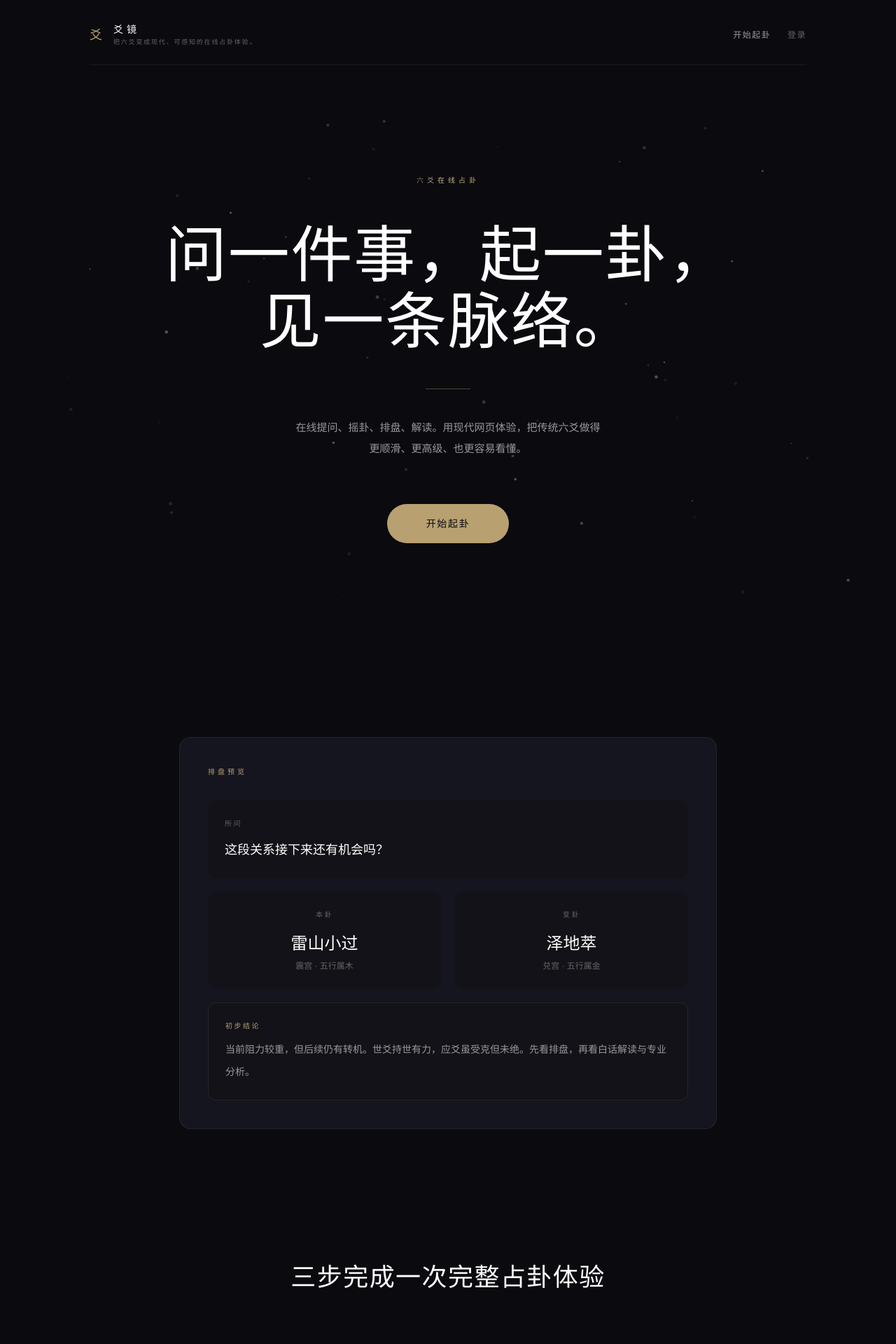
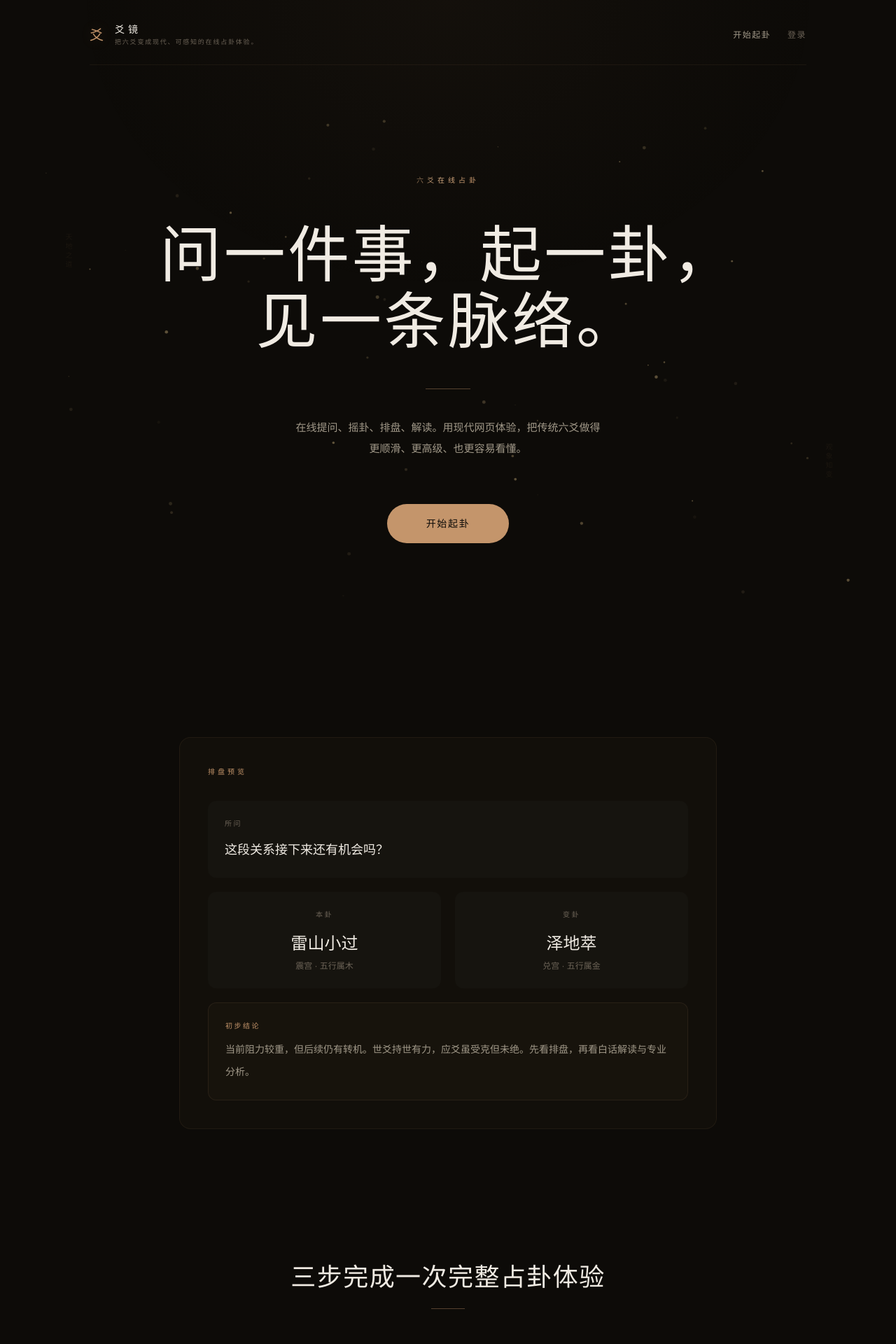
Before and after one commit to chancelu/liuyao, a Next.js app in the folder liuyao-web/: page / in a window 1280 px wide. Shown: the top 1920 px of the page at 70% size. Built offline with nearby package versions, Linux system fonts and the light colour scheme; no server answers.

Commit message:
docs: Yarrow design v2 spec - eastern mysticism + minimalism overhaul

```diff
--- a/liuyao-web/src/app/cast/ritual/page.tsx
+++ b/liuyao-web/src/app/cast/ritual/page.tsx
@@ -7,7 +7,7 @@ import { RitualClient } from '@/components/cast/ritual-client';
 export default function RitualPage() {
   return (
     <SiteShell>
-      <Suspense fallback={<div className="text-sm text-stone-400">正在载入摇卦页…</div>}>
+      <Suspense fallback={<div className="text-sm text-[var(--text-dim)]">正在载入摇卦页…</div>}>
         <RitualClient />
       </Suspense>
     </SiteShell>
--- a/liuyao-web/src/app/globals.css
+++ b/liuyao-web/src/app/globals.css
@@ -1,31 +1,34 @@
 @import "tailwindcss";
 
 /* ════════════════════════════════════════════════
-   MINIMAL LUXURY DESIGN SYSTEM
-   Inspired by Co-Star, Cartier, Hermès
-   High contrast · Bold typography · Restrained color
+   EASTERN MYSTICISM DESIGN SYSTEM
+   暖调深色 · 古铜金 · 水墨意境 · 极简克制
    ════════════════════════════════════════════════ */
 
 :root {
-  /* ═══ Background tiers ═══ */
-  --bg-deep:       #0A0A0F;
-  --bg-mid:        #0E0E14;
-  --bg-elevated:   #121218;
-  --bg-card:       #151520;
-  --bg-card-hover: #1A1A25;
+  /* ═══ Background tiers — warm dark ═══ */
+  --bg-deep:       #0D0B08;
+  --bg-mid:        #12100C;
+  --bg-elevated:   #16140F;
+  --bg-card:       rgba(196, 149, 107, 0.03);
+  --bg-card-hover: rgba(196, 149, 107, 0.06);
 
-  /* ═══ Text tiers — high contrast ═══ */
-  --text-primary:   #FFFFFF;
-  --text-secondary: #F5F5F5;
-  --text-muted:     #999999;
-  --text-dim:       #666666;
+  /* ═══ Text tiers — warm white ═══ */
+  --text-primary:   #F0EBE3;
+  --text-secondary: #E8E0D4;
+  --text-muted:     #A09888;
+  --text-dim:       #6B6256;
 
-  /* ═══ Accent: Low-saturation gold ═══ */
-  --gold:          #B8A070;
-  --gold-light:    #CCBA8E;
-  --gold-dim:      rgba(184, 160, 112, 0.40);
+  /* ═══ Accent: 古铜金 ═══ */
+  --gold:          #C4956B;
+  --gold-light:    #D4AB82;
+  --gold-dim:      rgba(196, 149, 107, 0.40);
 
-  /* ═══ Accent 2: Cool blue (used sparingly) ═══ */
+  /* ═══ Accent 2: 朱砂红 (极少量) ═══ */
+  --cinnabar:      #8B3A3A;
+  --cinnabar-dim:  rgba(139, 58, 58, 0.30);
+
+  /* ═══ Legacy alias ═══ */
   --blue:          #7A9EC0;
 
   /* ═══ Functional ═══ */
@@ -35,8 +38,8 @@
   /* ═══ Semantic tokens ═══ */
   --foreground:  var(--text-primary);
   --background:  var(--bg-deep);
-  --border:      rgba(255, 255, 255, 0.06);
-  --border-hover: rgba(255, 255, 255, 0.12);
+  --border:      rgba(196, 149, 107, 0.08);
+  --border-hover: rgba(196, 149, 107, 0.18);
 }
 
 @theme inline {
@@ -61,52 +64,53 @@ body {
 a { text-decoration: none; }
 
 ::selection {
-  background: rgba(184, 160, 112, 0.30);
-  color: #fff;
+  background: rgba(196, 149, 107, 0.25);
+  color: var(--text-primary);
 }
 
 /* ════════════════════════════════════════════════
-   CARD SYSTEM — Solid, visible, no blur
+   CARD SYSTEM — Glass-morphism (克制)
    ════════════════════════════════════════════════ */
 .card-solid {
   background: var(--bg-card);
-  border: 1px solid rgba(255, 255, 255, 0.06);
-  transition: border-color 300ms ease, transform 300ms ease, box-shadow 300ms ease;
+  border: 1px solid rgba(196, 149, 107, 0.08);
+  border-radius: 14px;
+  transition: border-color 400ms ease, box-shadow 400ms ease;
 }
 
 .card-solid:hover {
-  border-color: rgba(255, 255, 255, 0.12);
-  transform: translateY(-1px);
-  box-shadow: 0 4px 20px rgba(0, 0, 0, 0.2);
+  border-color: rgba(196, 149, 107, 0.15);
+  box-shadow: 0 4px 24px rgba(196, 149, 107, 0.06);
 }
 
 /* Gold-accent card */
 .card-gold {
-  background: var(--bg-card);
-  border: 1px solid rgba(184, 160, 112, 0.15);
-  transition: border-color 300ms ease, transform 300ms ease, box-shadow 300ms ease;
+  background: rgba(196, 149, 107, 0.04);
+  border: 1px solid rgba(196, 149, 107, 0.12);
+  border-radius: 14px;
+  transition: border-color 400ms ease, box-shadow 400ms ease;
 }
 
 .card-gold:hover {
-  border-color: rgba(184, 160, 112, 0.30);
-  transform: translateY(-1px);
-  box-shadow: 0 4px 20px rgba(184, 160, 112, 0.06);
+  border-color: rgba(196, 149, 107, 0.25);
+  box-shadow: 0 4px 28px rgba(196, 149, 107, 0.08);
 }
 
 /* ════════════════════════════════════════════════
-   BUTTON SYSTEM — Clean, high contrast
+   BUTTON SYSTEM — Clean, warm
    ════════════════════════════════════════════════ */
 .btn-primary {
   background: var(--gold);
   color: var(--bg-deep);
   font-family: var(--font-noto-serif-sc), Georgia, serif;
-  font-weight: 400;
+  font-weight: 500;
   letter-spacing: 0.12em;
-  transition: background 300ms ease, transform 150ms ease;
+  transition: background 300ms ease, transform 150ms ease, box-shadow 300ms ease;
 }
 
 .btn-primary:hover {
   background: var(--gold-light);
+  box-shadow: 0 0 20px rgba(196, 149, 107, 0.25);
 }
 
 .btn-primary:active {
@@ -115,22 +119,22 @@ a { text-decoration: none; }
 
 .btn-secondary {
   background: transparent;
-  border: 1px solid rgba(255, 255, 255, 0.15);
+  border: 1px solid rgba(196, 149, 107, 0.15);
   color: var(--text-muted);
   letter-spacing: 0.06em;
   transition: all 300ms ease;
 }
 
 .btn-secondary:hover {
-  border-color: rgba(255, 255, 255, 0.30);
-  color: var(--text-primary);
+  border-color: rgba(196, 149, 107, 0.35);
+  color: var(--gold);
 }
 
 /* ════════════════════════════════════════════════
    ANIMATIONS — Few and purposeful
    ════════════════════════════════════════════════ */
 @keyframes fadeInUp {
-  from { opacity: 0; transform: translateY(20px); }
+  from { opacity: 0; transform: translateY(16px); }
   to { opacity: 1; transform: translateY(0); }
 }
 
@@ -161,12 +165,12 @@ a { text-decoration: none; }
 
 @keyframes slowDrift {
   0%, 100% { transform: translateY(0) scale(1); opacity: 0.03; }
-  50% { transform: translateY(-8px) scale(1.02); opacity: 0.06; }
+  50% { transform: translateY(-6px) scale(1.01); opacity: 0.05; }
 }
 
 @keyframes pulseGlow {
-  0%, 100% { box-shadow: 0 0 0 rgba(184, 160, 112, 0); }
-  50% { box-shadow: 0 0 12px rgba(184, 160, 112, 0.15); }
+  0%, 100% { box-shadow: 0 0 0 rgba(196, 149, 107, 0); }
+  50% { box-shadow: 0 0 12px rgba(196, 149, 107, 0.12); }
 }
 
 .animate-coin-shake {
@@ -201,11 +205,11 @@ a { text-decoration: none; }
 .delay-600 { animation-delay: 600ms; }
 
 /* ════════════════════════════════════════════════
-   DIVIDERS — Simple gold line
+   DIVIDERS — Gold ink stroke
    ════════════════════════════════════════════════ */
 .gold-divider {
   height: 1px;
-  background: linear-gradient(90deg, transparent, var(--gold-dim), transparent);
+  background: linear-gradient(90deg, transparent, rgba(196, 149, 107, 0.25), transparent);
 }
 
 /* ════════════════════════════════════════════════
@@ -215,12 +219,12 @@ a { text-decoration: none; }
 .yao-yin { display: flex; justify-content: center; gap: 14px; }
 
 /* ════════════════════════════════════════════════
-   SCROLLBAR — Minimal
+   SCROLLBAR — Warm, minimal
    ════════════════════════════════════════════════ */
-::-webkit-scrollbar { width: 4px; }
+::-webkit-scrollbar { width: 3px; }
 ::-webkit-scrollbar-track { background: transparent; }
-::-webkit-scrollbar-thumb { background: rgba(255, 255, 255, 0.08); border-radius: 2px; }
-::-webkit-scrollbar-thumb:hover { background: rgba(255, 255, 255, 0.15); }
+::-webkit-scrollbar-thumb { background: rgba(196, 149, 107, 0.12); border-radius: 2px; }
+::-webkit-scrollbar-thumb:hover { background: rgba(196, 149, 107, 0.25); }
 
 /* ════════════════════════════════════════════════
    TYPOGRAPHY HELPERS
@@ -229,8 +233,15 @@ a { text-decoration: none; }
 .text-gold { color: var(--gold); }
 .text-gold-light { color: var(--gold-light); }
 
+/* Vertical text ornament */
+.text-vertical {
+  writing-mode: vertical-rl;
+  text-orientation: upright;
+  letter-spacing: 0.3em;
+}
+
 /* ════════════════════════════════════════════════
-   ATMOSPHERE — Subtle depth & mysticism
+   ATMOSPHERE — Eastern mysticism depth
    ════════════════════════════════════════════════ */
 
 /* Radial gold glow for page tops */
@@ -240,12 +251,12 @@ a { text-decoration: none; }
 .glow-top::before {
   content: '';
   position: absolute;
-  top: -120px;
+  top: -150px;
   left: 50%;
   transform: translateX(-50%);
-  width: 600px;
-  height: 400px;
-  background: radial-gradient(ellipse, rgba(184, 160, 112, 0.06) 0%, transparent 70%);
+  width: 700px;
+  height: 450px;
+  background: radial-gradient(ellipse, rgba(196, 149, 107, 0.04) 0%, transparent 70%);
   pointer-events: none;
   z-index: 0;
 }
@@ -278,11 +289,11 @@ a { text-decoration: none; }
   top: 50%;
   left: 50%;
   transform: translate(-50%, -50%);
-  font-size: 280px;
-  color: rgba(184, 160, 112, 0.02);
+  font-size: 320px;
+  color: rgba(196, 149, 107, 0.015);
   pointer-events: none;
   z-index: 0;
-  animation: slowDrift 8s ease-in-out infinite;
+  animation: slowDrift 10s ease-in-out infinite;
 }
 
 /* ════════════════════════════════════════════════
@@ -294,7 +305,7 @@ a { text-decoration: none; }
   justify-content: center;
   gap: 16px;
   padding: 48px 0 32px;
-  color: rgba(184, 160, 112, 0.25);
+  color: rgba(196, 149, 107, 0.20);
   font-size: 11px;
   letter-spacing: 0.3em;
 }
@@ -304,8 +315,8 @@ a { text-decoration: none; }
   flex: 1;
   max-width: 120px;
   height: 1px;
-  background: linear-gradient(90deg, transparent, rgba(184, 160, 112, 0.2));
+  background: linear-gradient(90deg, transparent, rgba(196, 149, 107, 0.15));
 }
 .footer-decoration::after {
-  background: linear-gradient(90deg, rgba(184, 160, 112, 0.2), transparent);
+  background: linear-gradient(90deg, rgba(196, 149, 107, 0.15), transparent);
 }
--- a/liuyao-web/src/app/page.tsx
+++ b/liuyao-web/src/app/page.tsx
@@ -12,26 +12,30 @@ export default function HomePage() {
       <HomeTracker />
 
       {/* ═══════════════════════════════════════════
-          HERO — Full screen, centered, maximum whitespace
+          HERO — Eastern mysticism, massive whitespace
           ═══════════════════════════════════════════ */}
       <section className="hexagram-bg relative -mx-6 mb-48 flex min-h-[88vh] flex-col items-center justify-center px-6 text-center sm:-mx-12 sm:px-12 lg:-mx-16 lg:px-16">
         {/* Particle effect */}
         <ParticleBackground />
 
-        {/* Ambient glow blurs — multiple layers for depth */}
+        {/* Ambient glow — warm gold ink wash layers */}
         <div className="pointer-events-none absolute inset-0 overflow-hidden">
-          {/* Large warm center glow */}
-          <div className="absolute left-1/2 top-1/3 h-[600px] w-[600px] -translate-x-1/2 -translate-y-1/2 animate-slow-drift rounded-full bg-[rgba(184,160,112,0.05)] blur-[120px]" />
+          {/* Central warm glow */}
+          <div className="absolute left-1/2 top-1/3 h-[600px] w-[600px] -translate-x-1/2 -translate-y-1/2 animate-slow-drift rounded-full bg-[rgba(196,149,107,0.04)] blur-[120px]" />
           {/* Top-left gold accent */}
-          <div className="absolute -left-20 -top-20 h-[400px] w-[400px] rounded-full bg-[rgba(184,160,112,0.04)] blur-[100px]" style={{ animation: 'slowDrift 12s ease-in-out infinite' }} />
-          {/* Bottom-right cool blue */}
-          <div className="absolute -bottom-10 -right-10 h-[350px] w-[350px] rounded-full bg-[rgba(122,158,192,0.04)] blur-[90px]" style={{ animation: 'slowDrift 15s ease-in-out infinite reverse' }} />
-          {/* Mid-left subtle purple */}
-          <div className="absolute left-[10%] top-[60%] h-[300px] w-[300px] rounded-full bg-[rgba(160,130,200,0.03)] blur-[80px]" style={{ animation: 'slowDrift 10s ease-in-out infinite 2s' }} />
-          {/* Top-right warm glow */}
-          <div className="absolute right-[15%] top-[20%] h-[250px] w-[250px] rounded-full bg-[rgba(200,170,100,0.035)] blur-[70px]" style={{ animation: 'slowDrift 14s ease-in-out infinite 4s' }} />
+          <div className="absolute -left-20 -top-20 h-[400px] w-[400px] rounded-full bg-[rgba(196,149,107,0.03)] blur-[100px]" style={{ animation: 'slowDrift 12s ease-in-out infinite' }} />
+          {/* Bottom-right subtle cinnabar */}
+          <div className="absolute -bottom-10 -right-10 h-[300px] w-[300px] rounded-full bg-[rgba(139,58,58,0.02)] blur-[90px]" style={{ animation: 'slowDrift 15s ease-in-out infinite reverse' }} />
           {/* Center-bottom deep gold */}
-          <div className="absolute bottom-[20%] left-[40%] h-[500px] w-[500px] rounded-full bg-[rgba(184,160,112,0.03)] blur-[140px]" style={{ animation: 'slowDrift 18s ease-in-out infinite 1s' }} />
+          <div className="absolute bottom-[20%] left-[40%] h-[500px] w-[500px] rounded-full bg-[rgba(196,149,107,0.025)] blur-[140px]" style={{ animation: 'slowDrift 18s ease-in-out infinite 1s' }} />
+        </div>
+
+        {/* Vertical side ornament — 竖排点缀 */}
+        <div className="pointer-events-none absolute left-6 top-1/4 hidden text-vertical text-[10px] tracking-[0.5em] text-[rgba(196,149,107,0.08)] lg:block">
+          天地之道
+        </div>
+        <div className="pointer-events-none absolute right-6 bottom-1/4 hidden text-vertical text-[10px] tracking-[0.5em] text-[rgba(196,149,107,0.08)] lg:block">
+          观象知变
         </div>
 
         {/* Label */}
@@ -39,8 +43,8 @@ export default function HomePage() {
           <span className="shimmer-gold text-[10px] tracking-[0.5em] uppercase">六爻在线占卦</span>
         </div>
 
-        {/* Main title — huge, light weight */}
-        <h1 className="animate-fade-in-up delay-100 relative z-10 max-w-4xl font-display text-[3rem] leading-[1.12] font-extralight tracking-[0.02em] text-white sm:text-[4rem] lg:text-[5.5rem] lg:leading-[1.08]">
+        {/* Main title */}
+        <h1 className="animate-fade-in-up delay-100 relative z-10 max-w-4xl font-display text-[3rem] leading-[1.12] font-extralight tracking-[0.04em] text-[var(--text-primary)] sm:text-[4rem] lg:text-[5.5rem] lg:leading-[1.08]">
           {messages.home.heroTitle}
         </h1>
 
@@ -58,36 +62,34 @@ export default function HomePage() {
             {messages.home.primaryCta}
           </Link>
         </div>
-
-
       </section>
 
       {/* ═══════════════════════════════════════════
           PREVIEW — Specimen card
           ═══════════════════════════════════════════ */}
       <section className="mx-auto mb-48 max-w-3xl">
-        <div className="overflow-hidden rounded-2xl border border-[rgba(255,255,255,0.06)] bg-[var(--bg-card)] p-10">
+        <div className="overflow-hidden rounded-2xl border border-[rgba(196,149,107,0.08)] bg-[var(--bg-card)] p-10">
           <div className="mb-8 flex items-center justify-between">
             <span className="text-[10px] tracking-[0.4em] text-[var(--gold)] uppercase">排盘预览</span>
           </div>
           <div className="space-y-5">
             <div className="rounded-xl bg-[var(--bg-elevated)] p-6">
               <div className="text-[10px] tracking-[0.25em] text-[var(--text-dim)] uppercase">所问</div>
-              <div className="mt-3 font-display text-lg leading-8 text-white">这段关系接下来还有机会吗？</div>
+              <div className="mt-3 font-display text-lg leading-8 text-[var(--text-primary)]">这段关系接下来还有机会吗？</div>
             </div>
             <div className="grid grid-cols-2 gap-5">
               <div className="rounded-xl bg-[var(--bg-elevated)] p-6 text-center">
                 <div className="text-[10px] tracking-[0.25em] text-[var(--text-dim)] uppercase">本卦</div>
-                <div className="mt-4 font-display text-2xl font-extralight text-white">雷山小过</div>
+                <div className="mt-4 font-display text-2xl font-extralight text-[var(--text-primary)]">雷山小过</div>
                 <div className="mt-2 text-xs text-[var(--text-dim)]">震宫 · 五行属木</div>
               </div>
               <div className="rounded-xl bg-[var(--bg-elevated)] p-6 text-center">
                 <div className="text-[10px] tracking-[0.25em] text-[var(--text-dim)] uppercase">变卦</div>
-                <div className="mt-4 font-display text-2xl font-extralight text-white">泽地萃</div>
+                <div className="mt-4 font-display text-2xl font-extralight text-[var(--text-primary)]">泽地萃</div>
                 <div className="mt-2 text-xs text-[var(--text-dim)]">兑宫 · 五行属金</div>
               </div>
             </div>
-            <div className="rounded-xl border border-[rgba(184,160,112,0.12)] bg-[var(--bg-elevated)] p-6">
+            <div className="rounded-xl border border-[rgba(196,149,107,0.10)] bg-[rgba(196,149,107,0.03)] p-6">
               <div className="mb-2 text-[10px] tracking-[0.25em] text-[var(--gold)] uppercase">初步结论</div>
               <p className="text-sm leading-8 text-[var(--text-muted)]">
                 当前阻力较重，但后续仍有转机。世爻持世有力，应爻虽受克但未绝。先看排盘，再看白话解读与专业分析。
@@ -102,38 +104,38 @@ export default function HomePage() {
           ═══════════════════════════════════════════ */}
       <section id="how-it-works" className="mb-48">
         <div className="mb-20 text-center">
-          <h2 className="font-display text-3xl font-extralight tracking-[0.04em] text-white lg:text-4xl">{messages.home.stepsTitle}</h2>
+          <h2 className="font-display text-3xl font-extralight tracking-[0.04em] text-[var(--text-primary)] lg:text-4xl">{messages.home.stepsTitle}</h2>
+          <div className="mx-auto mt-6 h-px w-12 bg-[var(--gold-dim)]" />
         </div>
-        <div className="grid gap-px overflow-hidden rounded-2xl border border-[rgba(255,255,255,0.06)] md:grid-cols-3">
+        <div className="grid gap-px overflow-hidden rounded-2xl border border-[rgba(196,149,107,0.08)] md:grid-cols-3">
           {messages.home.steps.map((step, index) => (
             <div
               key={step.title}
-              className="bg-[var(--bg-card)] p-10"
+              className="bg-[var(--bg-card)] p-10 transition-colors duration-300 hover:bg-[rgba(196,149,107,0.05)]"
             >
               <div className="mb-6 text-[11px] tracking-[0.4em] text-[var(--gold)] uppercase">0{index + 1}</div>
-              <div className="mb-4 font-display text-lg font-light text-white">{step.title}</div>
+              <div className="mb-4 font-display text-lg font-light text-[var(--text-primary)]">{step.title}</div>
               <p className="text-sm leading-8 text-[var(--text-muted)]">{step.description}</p>
             </div>
           ))}
         </div>
       </section>
 
-
-
       {/* ═══════════════════════════════════════════
           FAQ — Two-column, clean
           ═══════════════════════════════════════════ */}
       <section className="pb-16">
         <div className="mb-20 text-center">
-          <h2 className="font-display text-3xl font-extralight tracking-[0.04em] text-white lg:text-4xl">常见问题</h2>
+          <h2 className="font-display text-3xl font-extralight tracking-[0.04em] text-[var(--text-primary)] lg:text-4xl">常见问题</h2>
+          <div className="mx-auto mt-6 h-px w-12 bg-[var(--gold-dim)]" />
         </div>
         <div className="mx-auto grid max-w-4xl gap-5 md:grid-cols-2">
           {messages.home.faq.map((item) => (
             <div
               key={item.q}
-              className="rounded-2xl bg-[var(--bg-card)] p-8"
+              className="rounded-2xl border border-[rgba(196,149,107,0.08)] bg-[var(--bg-card)] p-8 transition-all duration-300 hover:border-[rgba(196,149,107,0.15)] hover:shadow-[0_4px_24px_rgba(196,149,107,0.05)]"
             >
-              <div className="mb-4 font-display text-sm text-white">{item.q}</div>
+              <div className="mb-4 font-display text-sm text-[var(--text-primary)]">{item.q}</div>
               <p className="text-sm leading-8 text-[var(--text-muted)]">{item.a}</p>
             </div>
           ))}
--- a/liuyao-web/src/components/site-shell.tsx
+++ b/liuyao-web/src/components/site-shell.tsx
@@ -9,21 +9,29 @@ const messages = getMessages();
 export function SiteShell({ children }: { children: React.ReactNode }) {
   return (
     <div className="relative min-h-screen bg-[var(--bg-deep)] text-[var(--text-secondary)]">
-      <div className="relative mx-auto flex min-h-screen max-w-6xl flex-col px-6 py-8 sm:px-12 lg:px-16">
+      {/* Ink wash atmosphere — top */}
+      <div className="pointer-events-none fixed inset-x-0 top-0 h-[500px] z-0"
+        style={{
+          background: 'radial-gradient(ellipse at 50% 0%, rgba(196,149,107,0.04) 0%, transparent 60%)',
+        }}
+      />
+
+      <div className="relative z-10 mx-auto flex min-h-screen max-w-6xl flex-col px-6 py-8 sm:px-12 lg:px-16">
         {/* Header */}
-        <header className="mb-16 flex items-center justify-between border-b border-[rgba(255,255,255,0.06)] pb-6">
+        <header className="mb-16 flex items-center justify-between border-b border-[rgba(196,149,107,0.08)] pb-6">
           <Link href="/" className="group flex items-center gap-4">
-            <span className="font-display text-lg text-[var(--gold)]">爻</span>
+            {/* Logo mark — cinnabar seal stamp feel */}
+            <span className="font-display text-xl text-[var(--gold)]" style={{ textShadow: '0 0 20px rgba(196,149,107,0.2)' }}>爻</span>
             <div>
-              <div className="font-display text-sm tracking-[0.35em] text-white uppercase">{messages.brand.name}</div>
+              <div className="font-display text-sm tracking-[0.35em] text-[var(--text-primary)] uppercase">{messages.brand.name}</div>
               <div className="text-[9px] tracking-[0.2em] text-[var(--text-dim)]">{messages.brand.tagline}</div>
             </div>
           </Link>
           <nav className="flex items-center gap-6 text-xs tracking-[0.12em] text-[var(--text-muted)]">
-            <Link href="/cast" className="transition-colors duration-200 hover:text-white">
+            <Link href="/cast" className="transition-colors duration-300 hover:text-[var(--gold)]">
               {messages.home.primaryCta}
             </Link>
-            <Suspense fallback={<Link href="/login" className="text-[var(--text-dim)] transition-colors duration-200 hover:text-white">登录</Link>}>
+            <Suspense fallback={<Link href="/login" className="text-[var(--text-dim)] transition-colors duration-300 hover:text-[var(--gold)]">登录</Link>}>
               <AuthNav />
             </Suspense>
           </nav>
@@ -31,10 +39,11 @@ export function SiteShell({ children }: { children: React.ReactNode }) {
         <main className="flex-1">{children}</main>
         <AutoCheckin />
         {/* Footer */}
-        <footer className="mt-32 border-t border-[rgba(255,255,255,0.06)] pt-8 pb-4">
+        <footer className="mt-32 border-t border-[rgba(196,149,107,0.08)] pt-8 pb-4">
           <div className="flex items-center justify-between text-[10px] tracking-[0.12em] text-[var(--text-dim)]">
             <span>© 2025 爻镜 YAOJING</span>
-            <span>六爻在线占卦</span>
+            <span className="text-vertical text-[8px] tracking-[0.4em] text-[rgba(196,149,107,0.15)] sm:hidden">六爻</span>
+            <span className="hidden sm:inline">六爻在线占卦</span>
           </div>
         </footer>
       </div>
```
Also changed, not shown: liuyao-web/src/app/cast/page.tsx (+11 -8 lines), liuyao-web/src/app/history/page.tsx (+4 -4 lines), liuyao-web/src/app/login/login-content.tsx (+14 -14 lines), liuyao-web/src/components/history/history-client.tsx (+15 -15 lines), 2 other files (tests, documents, lock files or other folders).
